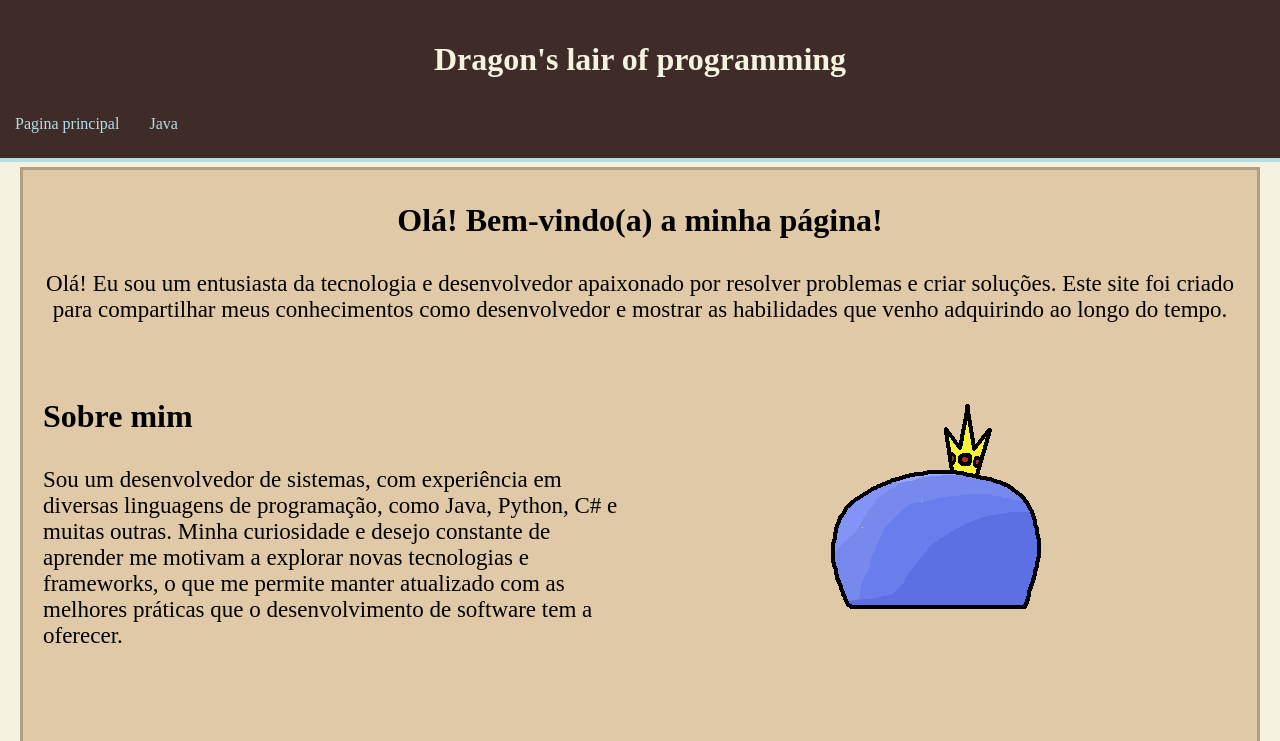
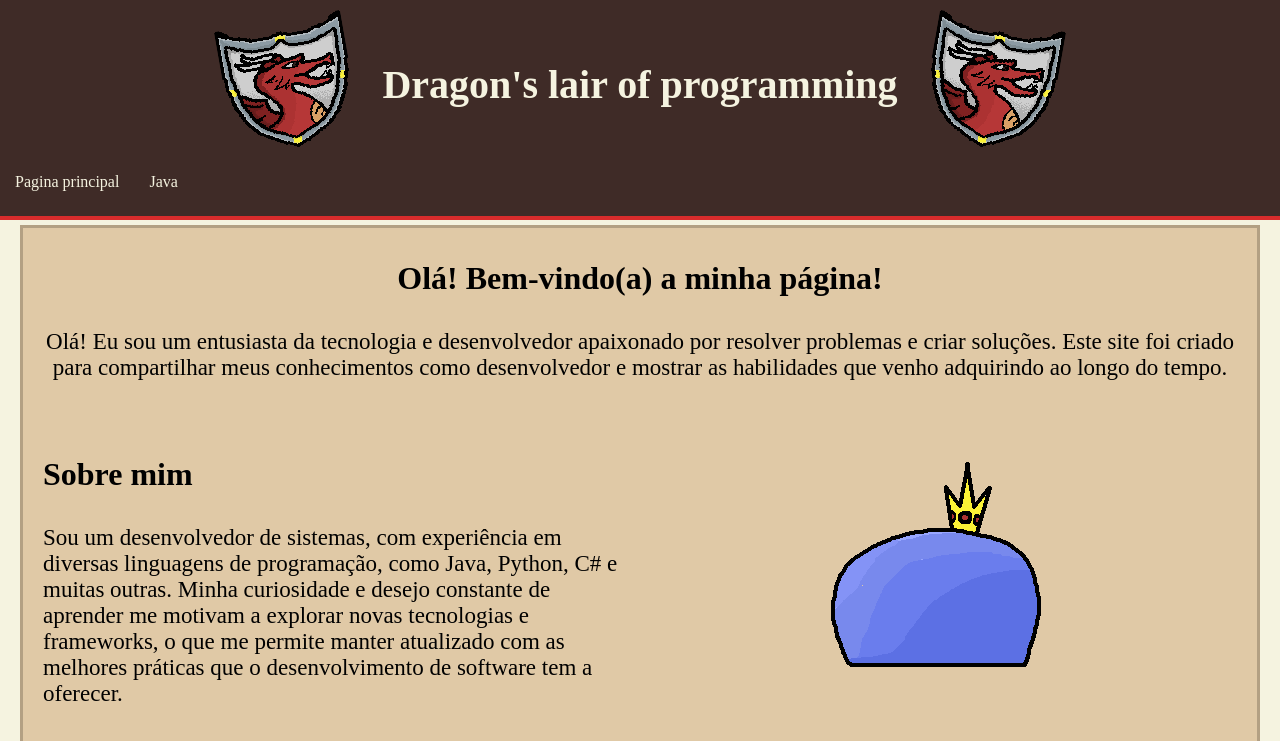
Before and after one commit to TheProtogen/Dragons-Lair, a plain HTML site: page index.html in a window 1280 px wide. Shown: the top 741 px of the page. Drawn offline with Linux system fonts and the light colour scheme.

Commit message:
Design update

```diff
--- a/index.html
+++ b/index.html
@@ -23,7 +23,12 @@
     <!-- Div de boas vindas -->
 
     <header>
-        <h1 style="color: #F5F3E0;" >Dragon's lair of programming</h1>
+        <div class="titlediv">
+            <img src="imagens/Shield2.png" class="contextoBlocoImg" style="rotate: 350deg;">
+            <h1 class="title" >Dragon's lair of programming</h1>
+            <img src="imagens/Shield2.png" class="contextoBlocoImg" style="rotate: 10deg;">
+        </div>
+
 
         <nav class="navbar">
             <ul>
@@ -82,7 +87,7 @@
         <br>
 
         <div class="contexto">
-            <h1 style="font-family: 'Courier New', Courier, monospace;">Under construction</h1>
+            <h2 style="font-family: 'Courier New', Courier, monospace;">Under construction</h2>
         </div>
 
     </main>
--- a/style.css
+++ b/style.css
@@ -64,7 +64,7 @@ header {
 
     top: 0;
     left: 0;
-    border-bottom: 4px solid #B0E0E6;
+    border-bottom: 4px solid #d82c2c;
     z-index: 1000;
 
 }
@@ -79,7 +79,7 @@ nav ul{
 nav a {
 
     text-decoration: none;
-    color: #B0E0E6;
+    color: #F5F3E0;
     display: block;
     text-align: center;
     padding: 10px;
@@ -105,7 +105,7 @@ footer {
 
     bottom: 0;
     left: 0;
-    border-top: 4px solid #B0E0E6;
+    border-top: 4px solid #d82c2c;
     z-index: 1000;
 }
 
@@ -163,6 +163,47 @@ footer {
     color: white;
 }
 
+.titlediv {
+    display: flex;
+
+    align-items: center;
+    justify-content: center;
+}
+
+.title {
+    color: #F5F3E0;
+    font-family: Bookman, URW Bookman L, serif;
+
+    margin: 0 15px;
+    font-size: 40px;
+
+}
+
+
+.titlediv img {
+
+
+    display: flex; /* Torna o bloco um contêiner flexível */
+    justify-content: center; /* Centraliza a imagem horizontalmente */
+    align-items: center;
+
+    image-rendering: pixelated;
+
+    max-width: 128px; /* Garante que a imagem não ultrapasse o tamanho do bloco */
+    max-height: 128px;
+
+    width: 128px;
+    height: 128px; /* Mantém a proporção da imagem */
+
+    border-radius: 1px;
+    margin: 0 15px;
+
+
+
+}
+
+
+
 .contextoBloco {
     display: flex;
     align-items: center; /* Alinha verticalmente os itens no centro */
```
Also changed, not shown: imagens/Shield2.png (added).
